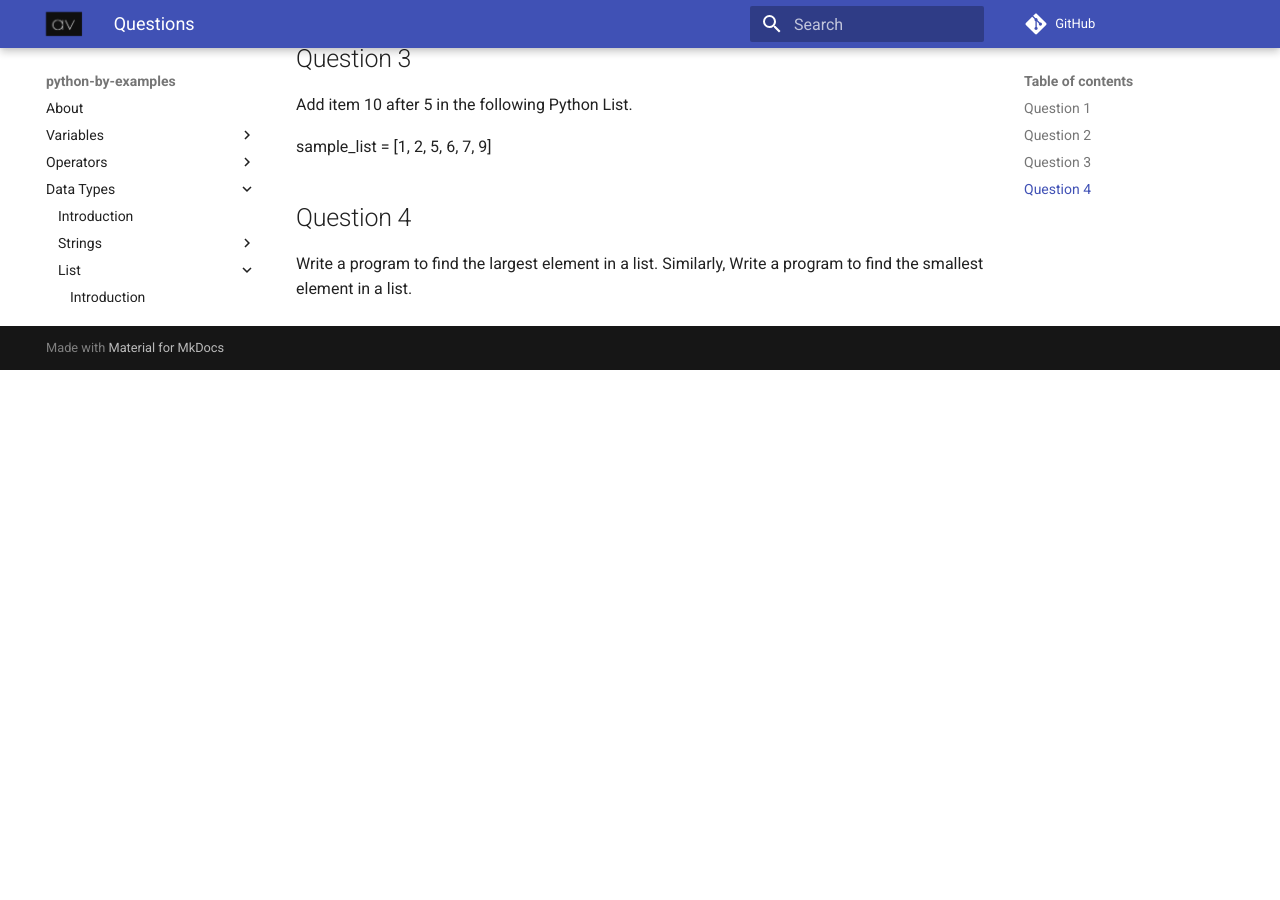
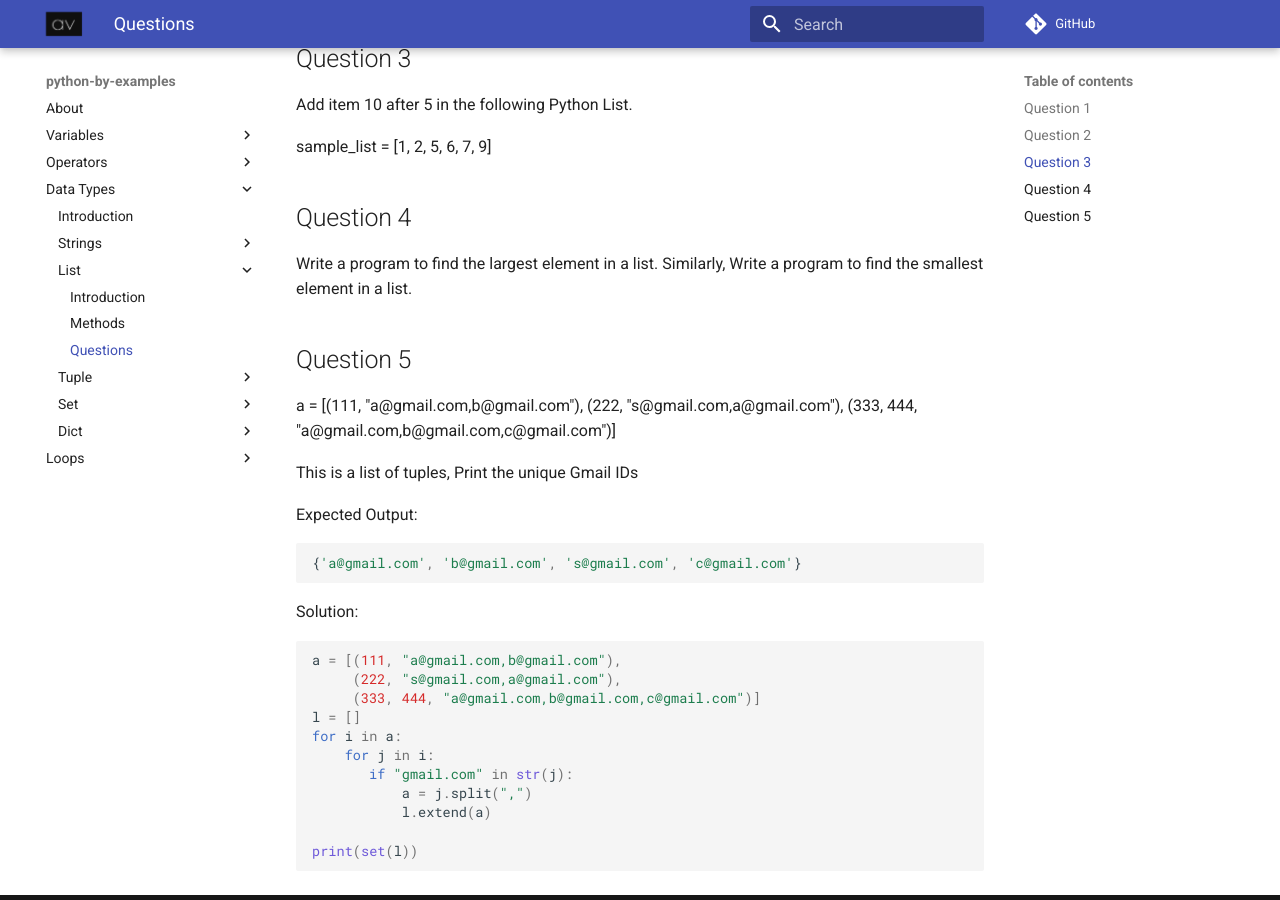
Before and after one commit to devops-by-examples/Python, an MkDocs documentation site: the page built from docs/datatypes/list/list_exercise.md, in a window 1280 px wide and 900 px high, scrolled down 800 px. Built offline with MkDocs 1.6.1 and Material for MkDocs 9.7.7, drawn with Linux system fonts in a browser that asks for light colours; comment, search, counter and statistics services are not loaded; before the commit the page ends 1170 px from its top, so only the background shows below that.

Commit message:
Update list_exercise.md

````diff
--- a/docs/datatypes/list/list_exercise.md
+++ b/docs/datatypes/list/list_exercise.md
@@ -43,3 +43,33 @@
 ## Question 4
 
 Write a program to find the largest element in a list. Similarly, Write a program to find the smallest element in a list.
+
+## Question 5
+
+a = [(111, "a@gmail.com,b@gmail.com"),
+     (222, "s@gmail.com,a@gmail.com"),
+     (333, 444, "a@gmail.com,b@gmail.com,c@gmail.com")]
+
+This is a list of tuples, Print the unique Gmail IDs
+
+Expected Output:
+
+```txt
+{'a@gmail.com', 'b@gmail.com', 's@gmail.com', 'c@gmail.com'}
+```
+
+Solution:
+
+```python
+a = [(111, "a@gmail.com,b@gmail.com"),
+     (222, "s@gmail.com,a@gmail.com"),
+     (333, 444, "a@gmail.com,b@gmail.com,c@gmail.com")]
+l = []
+for i in a:
+    for j in i:
+       if "gmail.com" in str(j):
+           a = j.split(",")
+           l.extend(a)
+
+print(set(l))
+```
````
